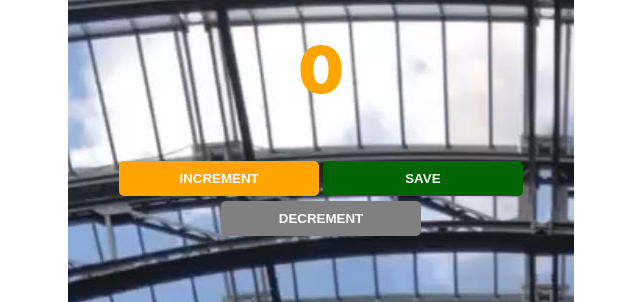
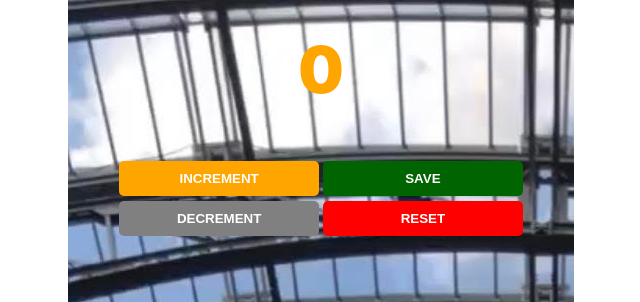
Before and after one commit to Roman-24/passenger-counter-app, a plain HTML site: page src/index.html in a window 1280 px wide. Shown: the part 316-618 px from the top of the page, without its empty margins (319-959 px from the left). Drawn offline with Linux system fonts and the light colour scheme.

Commit message:
reset button

```diff
--- a/src/index.css
+++ b/src/index.css
@@ -45,3 +45,7 @@ button {
 #save-btn {
     background: darkgreen;
 }
+
+#reset-btn {
+    background: red;
+}
--- a/src/index.html
+++ b/src/index.html
@@ -18,6 +18,7 @@
         <button id="increment-btn" onclick="increment()">INCREMENT</button>
         <button id="save-btn" onclick="safe()">SAVE</button>
         <button id="decrement-btn" onclick="decrement()">DECREMENT</button>
+        <button id="reset-btn" onclick="reset()">RESET</button>
 
         <p id="save-el">Previous entires: </p>
 
--- a/src/index.js
+++ b/src/index.js
@@ -21,3 +21,9 @@ function safe(){
     countElement.textContent = 0;
     count = 0;
 }
+
+function reset(){
+    count = 0;
+    countElement.textContent = 0;
+    saveElement.textContent = "Previous entires: "
+}
```
